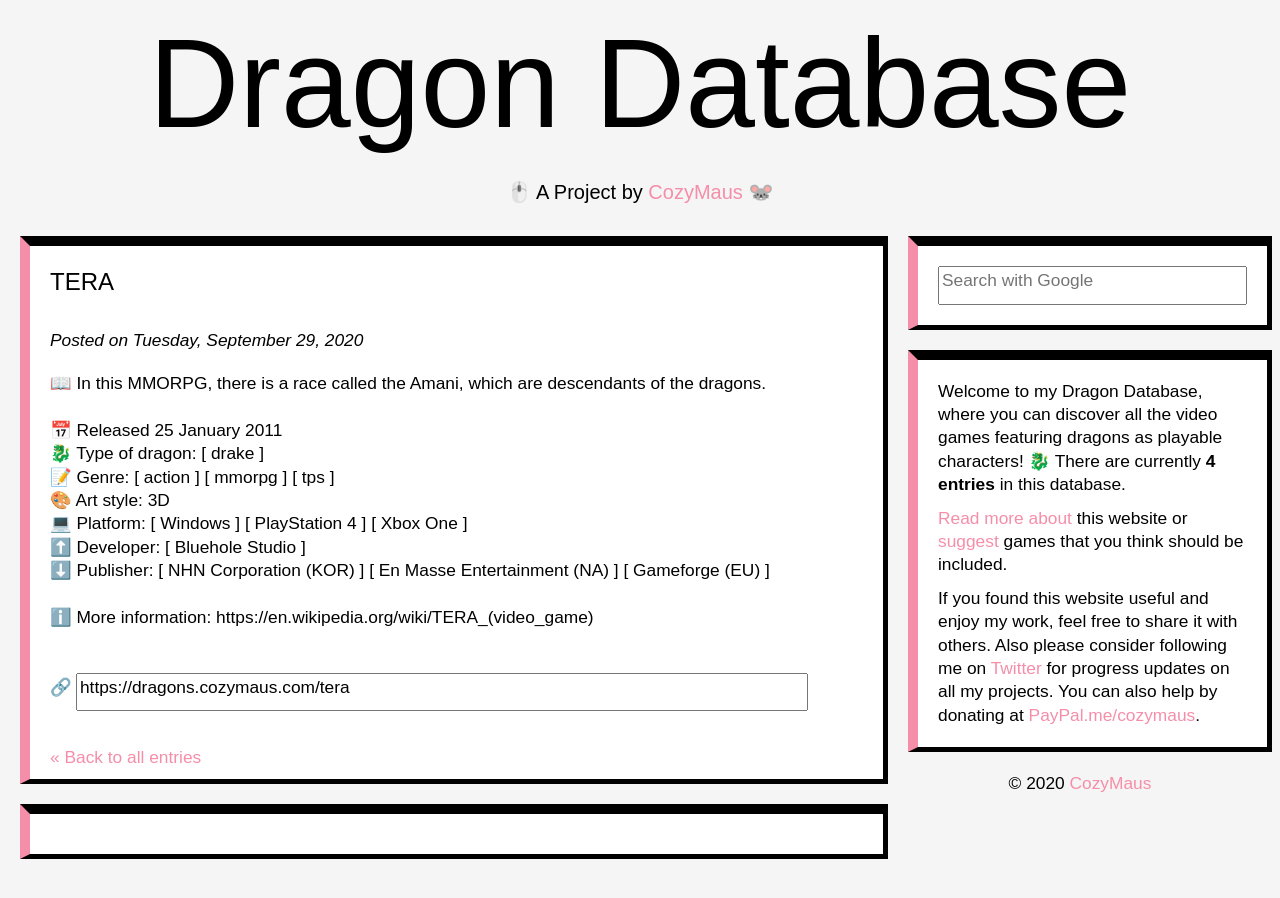
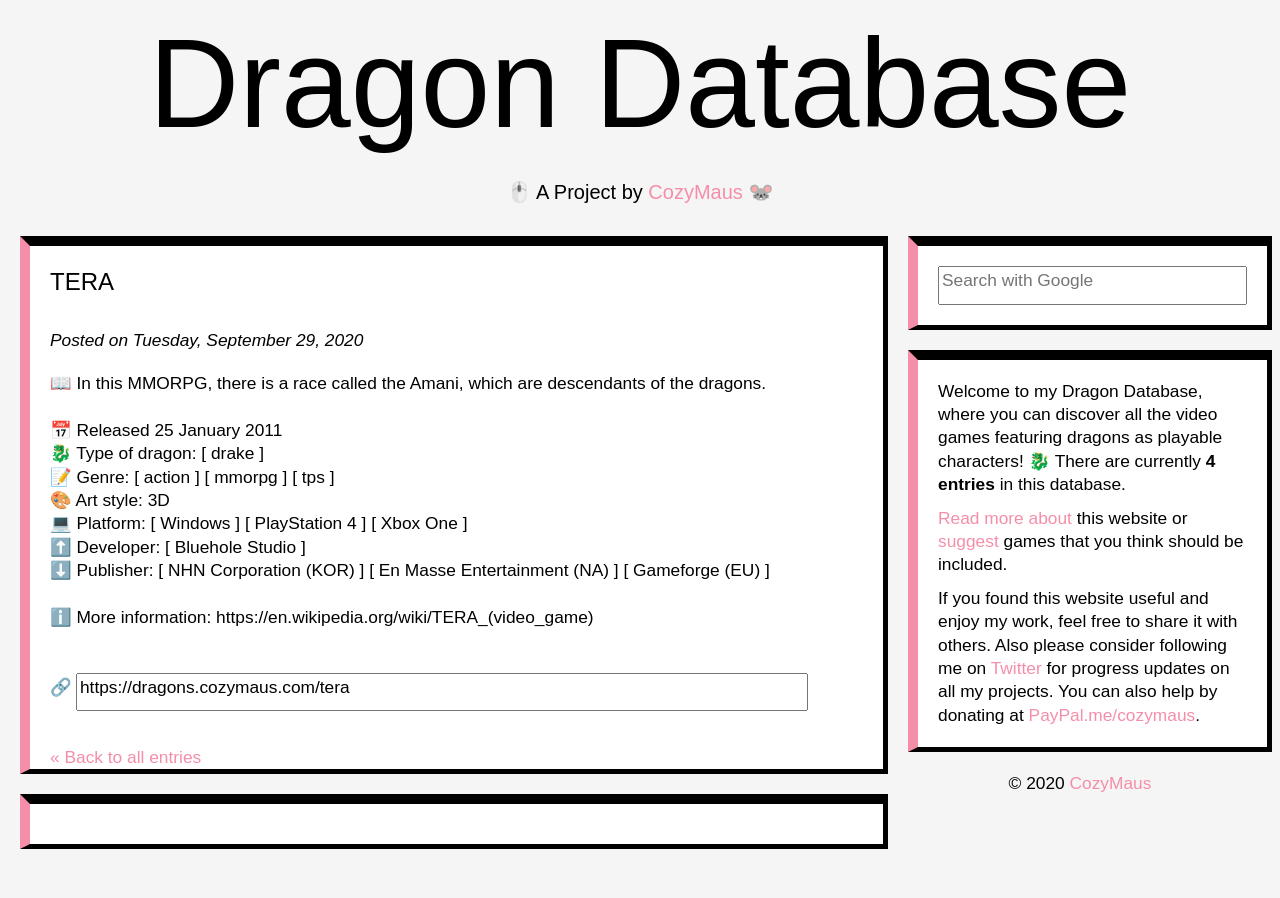
Before and after one commit to byliz/animal-game-database, a Jekyll site: the page built from _posts/2011-01-25-tera.md, in a window 1280 px wide. Built offline with Jekyll 4.4.1, drawn with Linux system fonts in a browser that asks for light colours; nearby versions of some CDN libraries; comment, search, counter and statistics services are not loaded.

Commit message:
Update post.html

```diff
--- a/_layouts/post.html
+++ b/_layouts/post.html
@@ -81,7 +81,7 @@
            {% include  post_preview.html %}
                   {{content}}
           <br><br>
-          <p><a href="/">« Back to all entries</a></p>
+          <p style="padding-bottom: 0px;"><a href="/">« Back to all entries</a></p>
         </div>
         {% include disqus_comments.html %}
       </div>
```
